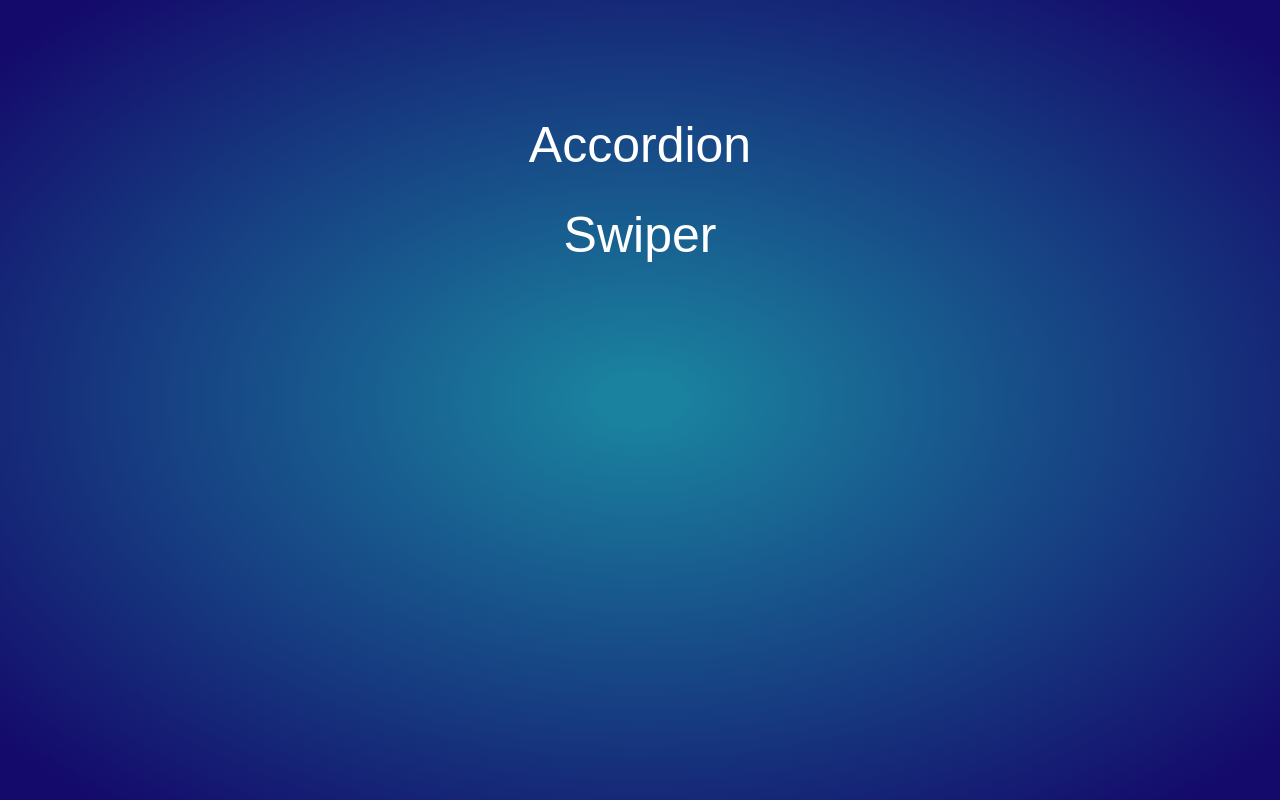
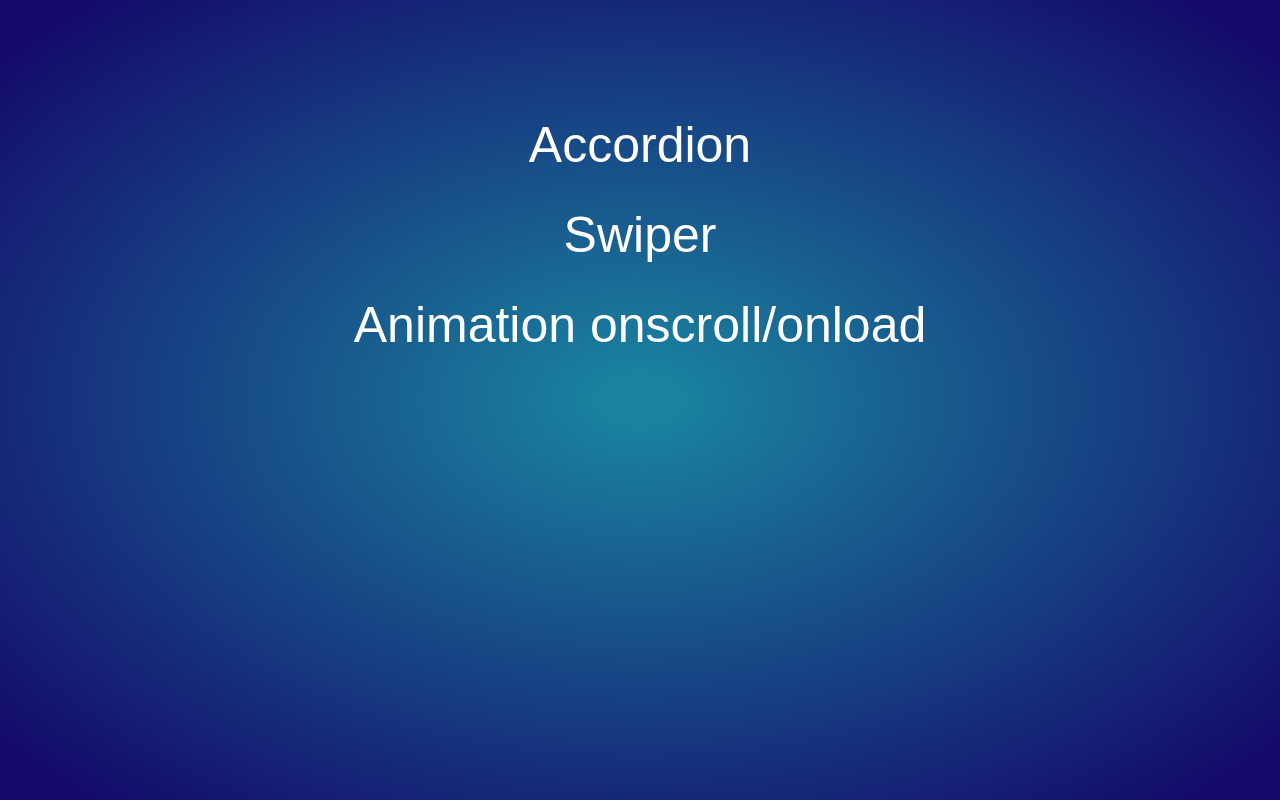
Before and after one commit to alexx-kis/theory, a plain HTML site: page index.html in a window 1280 px wide. Drawn offline with Linux system fonts and the light colour scheme.

Commit message:
animation link added

```diff
--- a/index.html
+++ b/index.html
@@ -27,6 +27,11 @@
 								Swiper
 							</a>
 						</li>
+						<li class="list__item">
+							<a href="https://alexx-kis.github.io/Animation-onscroll-and-onload/" class="list__link">
+								Animation onscroll/onload
+							</a>
+						</li>
 					</ul>
 				</div>
 			</section>
```
